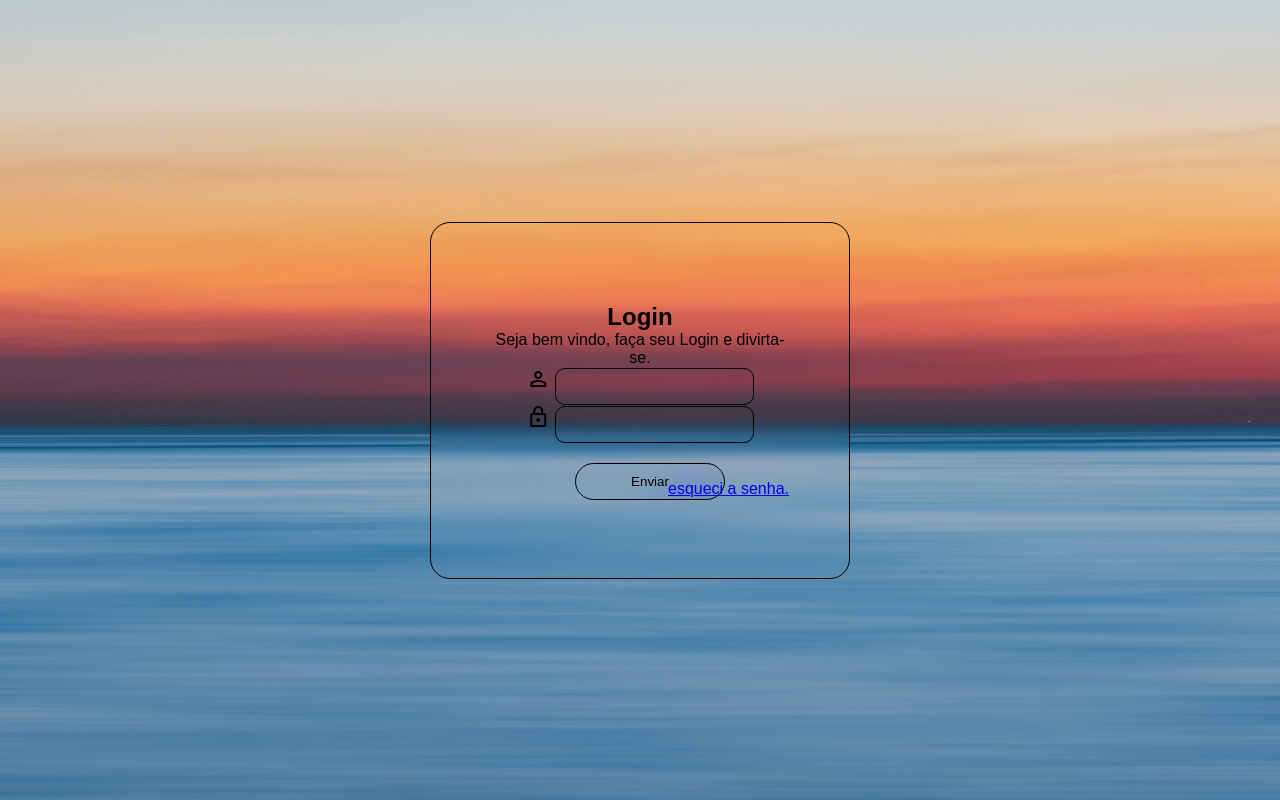
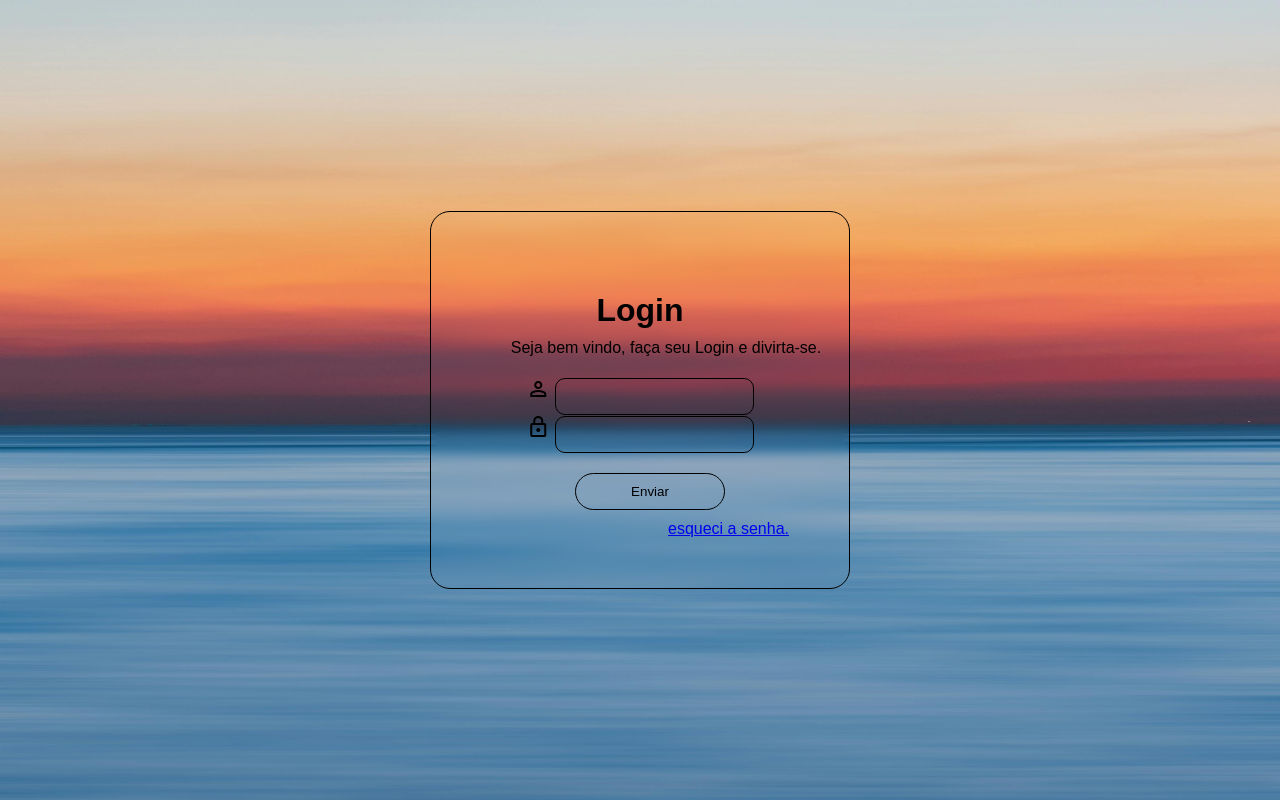
Before and after one commit to Adrian2389/projeto-login2, a plain HTML site: page index.html in a window 1280 px wide. Drawn offline with nearby package versions, Linux system fonts and the light colour scheme.

Commit message:
correções

```diff
--- a/style.css
+++ b/style.css
@@ -23,10 +23,13 @@ main {
 
 
 
+
 }
 .botao {
+    position: relative;
     display: block;
     text-align: end;
+    top: 30px;
 
 }
 section {
@@ -43,7 +46,15 @@ section#login {
     margin: 150px;
 }
 section h1 {
+    padding-bottom: 30px;
+    font-size: 2em;
 
+
+}
+section p {
+    position: relative;
+    width: 350px;
+    bottom: 20px;
 }
 .red input {
     background: transparent;
```
